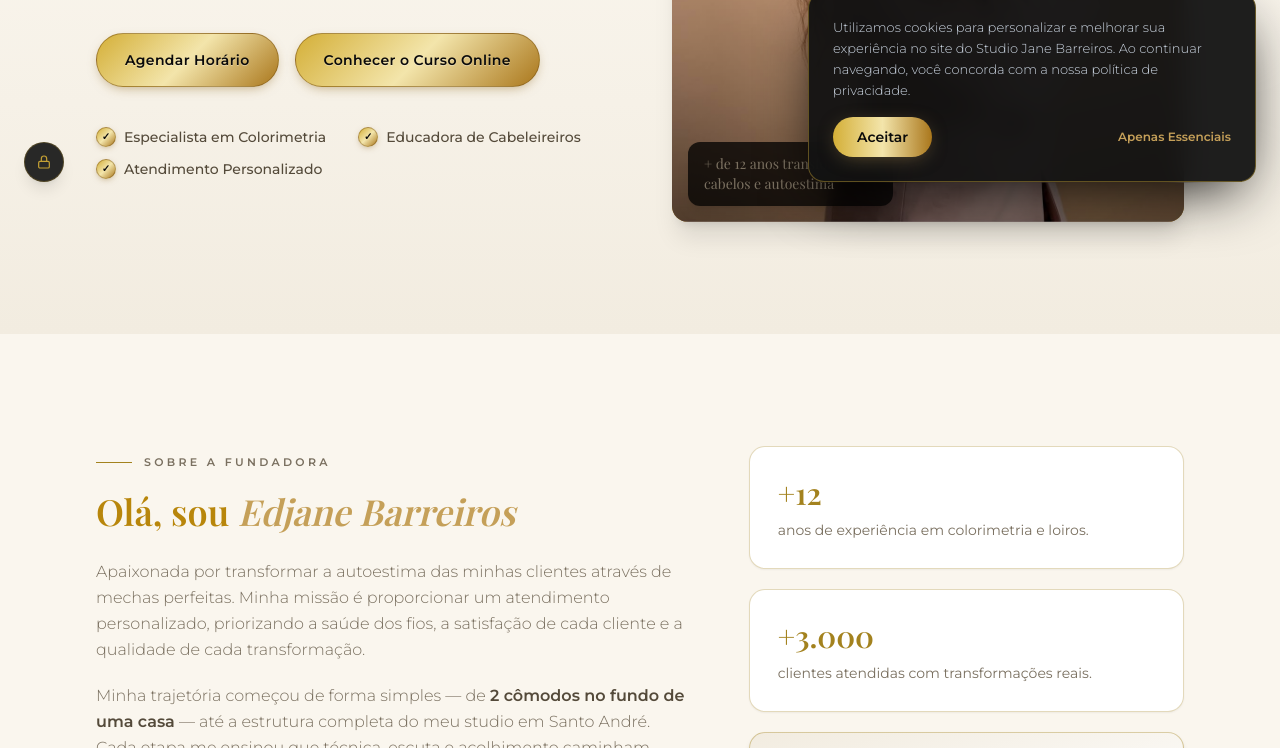
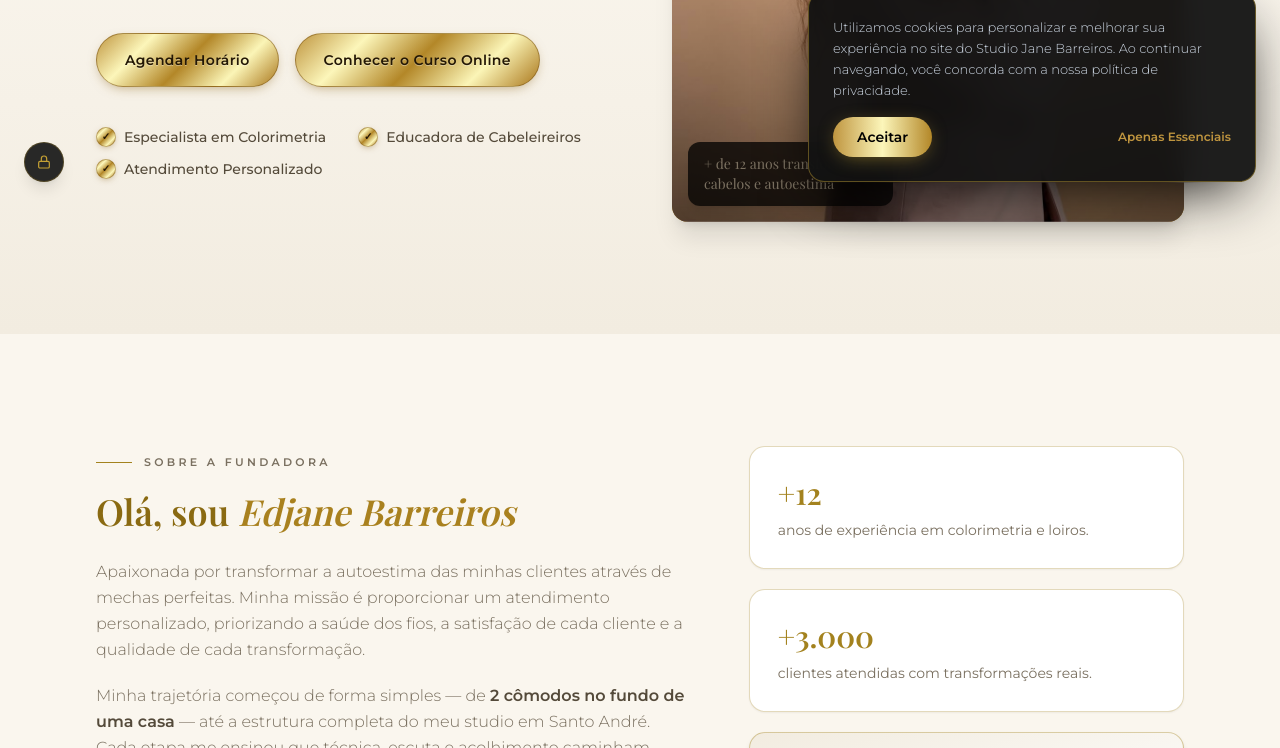
Before and after one commit to MasterWebDesigner/Jane-Barreiros, a website: page index.html in a window 1280 px wide. Shown: the part 594-1342 px from the top of the page. Drawn offline with nearby package versions, Linux system fonts and the light colour scheme; a web font is replaced by a local one.

Commit message:
revert: restore original button gradients + remove yellowish radial glow from hero

```diff
--- a/index.html
+++ b/index.html
@@ -111,7 +111,7 @@
     }
     #instagram-grid article:hover {
       transform: translateY(-4px);
-      box-shadow: 0 18px 34px -16px rgba(0, 0, 0, .6), 0 0 18px -6px rgba(197, 160, 89, .5);
+      box-shadow: 0 18px 34px -16px rgba(0, 0, 0, .6), 0 0 18px -6px rgba(212, 175, 55, .5);
     }
 
     /* Legenda inferior mantida escura, para não encobrir o vídeo com dourado */
@@ -123,8 +123,8 @@
     #insta-url,
     #instagram-grid article .insta-card-btn {
       border: 1px solid rgba(122, 85, 20, .45);
-      background-image: linear-gradient(135deg, #D4AF37 0%, #F3E5AB 50%, #AA771C 100%);
-      color: #0A0A0A !important;
+      background-image: linear-gradient(135deg, #BF953F 0%, #FCF6BA 25%, #B38728 50%, #FBF5B7 75%, #AA771C 100%);
+      color: #201607 !important;
       text-shadow: 0 1px 0 rgba(255, 255, 255, .32);
       box-shadow: 0 4px 12px -4px rgba(140, 100, 25, .5);
       transition: translate .3s ease, scale .3s ease, box-shadow .3s ease, filter .3s ease;
@@ -133,7 +133,7 @@
     #instagram-grid article .insta-card-btn:hover {
       translate: 0 -2px;
       scale: 1.05;
-      box-shadow: 0 0 18px 3px rgba(197, 160, 89, .5);
+      box-shadow: 0 0 18px 3px rgba(212, 175, 55, .6);
       filter: brightness(1.05);
     }
   </style>
@@ -161,28 +161,28 @@
       --t-gold-dark: 122 90 15;
       --t-gold-light: 196 160 52;
     }
-    html.light h1, html.light h2, html.light h3 { color: #B8860B; }
-    html.light h1 em, html.light h2 em, html.light h3 em { color: #C5A059; }
-    h1, h2, h3 { color: #C5A059; }
-    h1 em, h2 em, h3 em { color: #D4AF37; }
+    html.light h1, html.light h2, html.light h3 { color: #8A6A12; }
+    html.light h1 em, html.light h2 em, html.light h3 em { color: #A9811F; }
+    h1, h2, h3 { color: #D4AF37; }
+    h1 em, h2 em, h3 em { color: #EBCF7D; }
     footer { border-top: 1px solid rgba(212, 175, 55, .35); }
     .btn-primary, .btn-ghost-gold, .btn-gold, .btn-outline {
       border: 1px solid rgba(122, 85, 20, .55) !important;
-      background-image: linear-gradient(135deg, #D4AF37 0%, #F3E5AB 50%, #AA771C 100%) !important;
-      color: #0A0A0A !important;
+      background-image: linear-gradient(135deg, #BF953F 0%, #FCF6BA 25%, #B38728 50%, #FBF5B7 75%, #AA771C 100%) !important;
+      color: #241805 !important;
       text-shadow: 0 1px 0 rgba(255, 255, 255, .35);
       box-shadow: 0 4px 12px -4px rgba(140, 100, 25, .55) !important;
     }
     .btn-primary:hover, .btn-ghost-gold:hover, .btn-gold:hover, .btn-outline:hover {
       scale: 1.05;
-      box-shadow: 0 0 18px 3px rgba(197, 160, 89, .5);
+      box-shadow: 0 0 18px 3px rgba(212, 175, 55, .6);
       filter: brightness(1.05);
     }
     /* Checkmarks metálicos (ícones ✓) */
     .check-gold {
-      background-image: linear-gradient(135deg, #D4AF37 0%, #F3E5AB 50%, #AA771C 100%) !important;
+      background-image: linear-gradient(135deg, #BF953F 0%, #FCF6BA 25%, #B38728 50%, #FBF5B7 75%, #AA771C 100%) !important;
       border: 1px solid rgba(122, 85, 20, .45);
-      color: #0A0A0A !important;
+      color: #241805 !important;
       box-shadow: 0 2px 6px -2px rgba(140, 100, 25, .5);
     }
     /* Google Maps — escurece o iframe no tema dark */
@@ -456,7 +456,6 @@
     =============================================================== -->
     <section id="hero" class="relative overflow-hidden pb-20 pt-32 lg:pb-28 lg:pt-44">
       <div class="pointer-events-none absolute inset-0 -z-10 bg-gradient-to-b from-cream via-cream to-cream-deep"></div>
-      <div class="pointer-events-none absolute -top-24 -left-24 -z-10 h-96 w-96 rounded-full bg-gold/10 blur-3xl"></div>
 
       <div class="mx-auto grid max-w-6xl items-center gap-12 px-5 lg:grid-cols-2 lg:gap-16 lg:px-8">
         <div>
@@ -1820,8 +1819,8 @@
       Utilizamos cookies para personalizar e melhorar sua experiência no site do Studio Jane Barreiros. Ao continuar navegando, você concorda com a nossa política de privacidade.
     </p>
     <div class="flex flex-wrap items-center justify-between gap-3">
-      <button type="button" id="cookie-aceitar" class="bg-gradient-to-r from-[#D4AF37] via-[#F3E5AB] to-[#AA771C] rounded-full px-6 py-2.5 text-sm font-semibold text-[#0A0A0A] shadow-[0_4px_20px_-6px_rgba(197,160,89,.5)] transition-all duration-300 hover:brightness-110">Aceitar</button>
-      <button type="button" id="cookie-recusar" class="text-xs font-semibold text-[#C5A059] transition-colors duration-300 hover:text-[#D4AF37]">Apenas Essenciais</button>
+      <button type="button" id="cookie-aceitar" class="bg-gradient-to-r from-[#BF953F] via-[#FCF6BA] to-[#B38728] rounded-full px-6 py-2.5 text-sm font-semibold text-black shadow-[0_4px_20px_-6px_rgba(212,175,55,.6)] transition-all duration-300 hover:brightness-110">Aceitar</button>
+      <button type="button" id="cookie-recusar" class="text-xs font-semibold text-[#BF953F] transition-colors duration-300 hover:text-[#FCF6BA]">Apenas Essenciais</button>
     </div>
   </div>
 </body>
```
Also changed, not shown: agendamento.html (+9 -9 lines), curso.html (+14 -14 lines).
